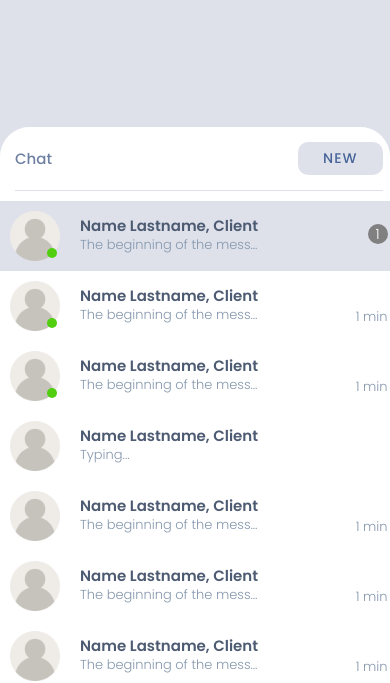
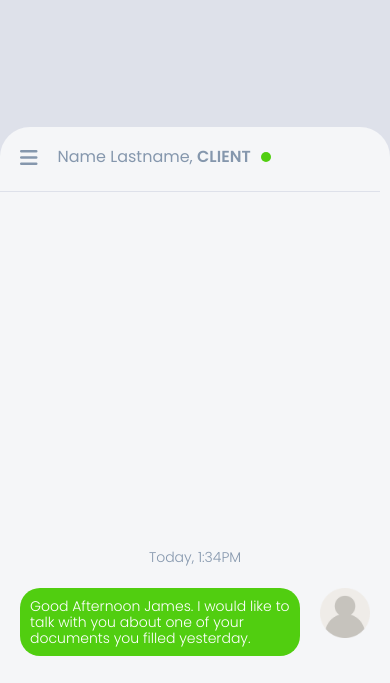
Before and after one commit to WebDevTalha/suplementSelling, a plain HTML site: page chat.html in a window 390 px wide. Shown: the part 98-781 px from the top of the page. Drawn offline with Linux system fonts and the light colour scheme.

Commit message:
chat page done with responsive

```diff
--- a/assets/css/responsive.css
+++ b/assets/css/responsive.css
@@ -15,6 +15,28 @@
 * [All responsive Area]
 *
 ----------------------------------------------*/
+
+@media all and (max-width: 1300px) {
+    /* Chart Page */
+    .full-chart-list {
+        display: none;
+        position: absolute;
+        top: 0;
+        left: 5rem;
+        z-index: 11;
+        width: 31rem;
+    }
+    .chat-row {
+        height: 68rem;
+        grid-template-columns: 100%;
+        position: relative;
+    }
+    .chart-bars .chat-open {
+        display: inline-block;
+    }
+}
+
+
 
 @media all and (max-width: 1020px) {
     /* Slider */
--- a/assets/css/style.css
+++ b/assets/css/style.css
@@ -589,6 +589,12 @@ div#tabs-2 {
 6. Chat page
 ----------------------------------------------*/
 
+
+.chat-row {
+	display: grid;
+	grid-template-columns: 35% 65%;
+}
+
 .chat-box {
     background-color: #F5F6F8;
     overflow: hidden;
@@ -624,6 +630,9 @@ div#tabs-2 {
 }
 .chat-list {
     padding: 1rem;
+}
+.single-chat-list {
+    cursor: pointer;
 }
 
 .single-chat-list.active {
@@ -837,3 +846,17 @@ div#tabs-2 {
 .user-message {
     flex-direction: row-reverse;
 }
+
+.chat-name {
+	display: flex;
+	align-items: center;
+	gap: 2rem;
+}
+.chart-bars p {
+	display: none;
+	font-size: 2rem;
+	margin: 0;
+	line-height: 0;
+	color: var(--text-primary);
+    cursor: pointer;
+}
--- a/assets/js/main.js
+++ b/assets/js/main.js
@@ -48,4 +48,16 @@ $(document).ready(function(){
         $(".application-modal, .overlay").hide();
     });
 
+    // chat Page
+    $(".chat-open").on('click', function(){
+        $(".full-chart-list").show(500);
+        $(".chat-open").hide();
+        $(".chat-close").show();
+    });
+    $(".chat-close").on('click', function(){
+        $(".full-chart-list").hide(500);
+        $(".chat-open").show();
+        $(".chat-close").hide();
+    });
+
 });
--- a/chat.html
+++ b/chat.html
@@ -113,8 +113,8 @@
             <h2>CHAT</h2>
             <div class="chat-box">
                 <div class="inner-box">
-                    <div class="row">
-                        <div class="col-md-4 bg-white chat-col">
+                    <div class="chat-row">
+                        <div class="bg-white chat-col full-chart-list">
                             <div class="chat-title-list">
                                 <h3>Chat</h3>
                                 <p>NEW</p>
@@ -210,9 +210,13 @@
                                 </div>
                             </div>
                         </div>
-                        <div class="col-md-8">
+                        <div class="full-chart-system">
                             <div class="chat-system">
                                 <div class="chat-name">
+                                    <div class="chart-bars">
+                                        <p class="chat-open"><i class="fa-solid fa-bars"></i></p>
+                                        <p class="chat-close"><i class="fa-solid fa-xmark"></i></p>
+                                    </div>
                                     <h3>Name Lastname, <span>CLIENT</span></h3>
                                 </div>
                                 <div class="chat-messaging-system">
```
